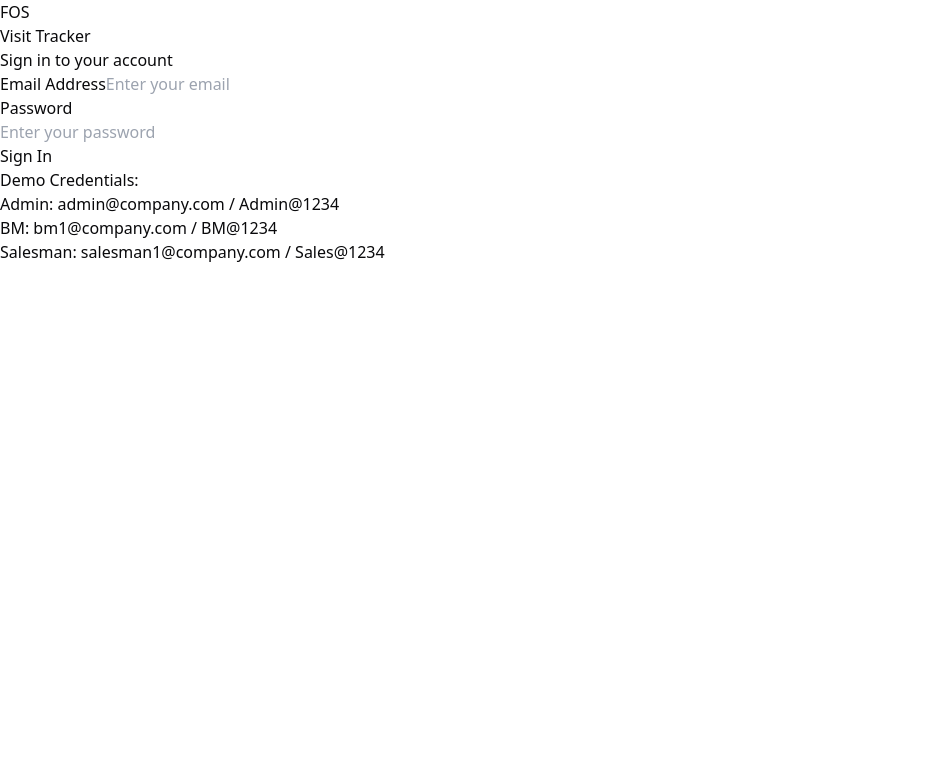
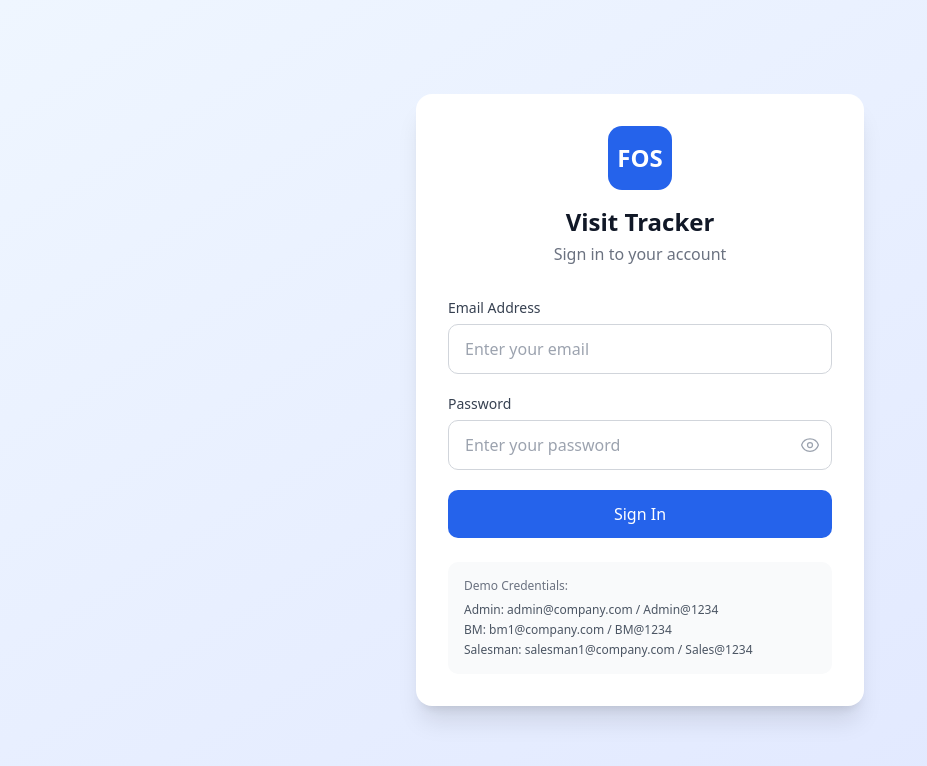
Before and after one commit to Jariwalaconnectllp/FosVisitTracker_FullApp, a React (Vite) app in the folder app/: page / in a window 1280 px wide. Shown: the top 766 px of the page, without its empty margins (0-927 px from the left). Built offline with nearby package versions, Linux system fonts and the light colour scheme; no server answers.

Commit message:
Update content path in Tailwind config

```diff
--- a/app/tailwind.config.js
+++ b/app/tailwind.config.js
@@ -1,7 +1,7 @@
 /** @type {import('tailwindcss').Config} */
 module.exports = {
   darkMode: ["class"],
-  content: ['./index.html', './src/**/*.{js,ts,jsx,tsx}'],
+  content: ['./index.html', './client/src/**/*.{js,ts,jsx,tsx}'],
   theme: {
     extend: {
       colors: {
```
